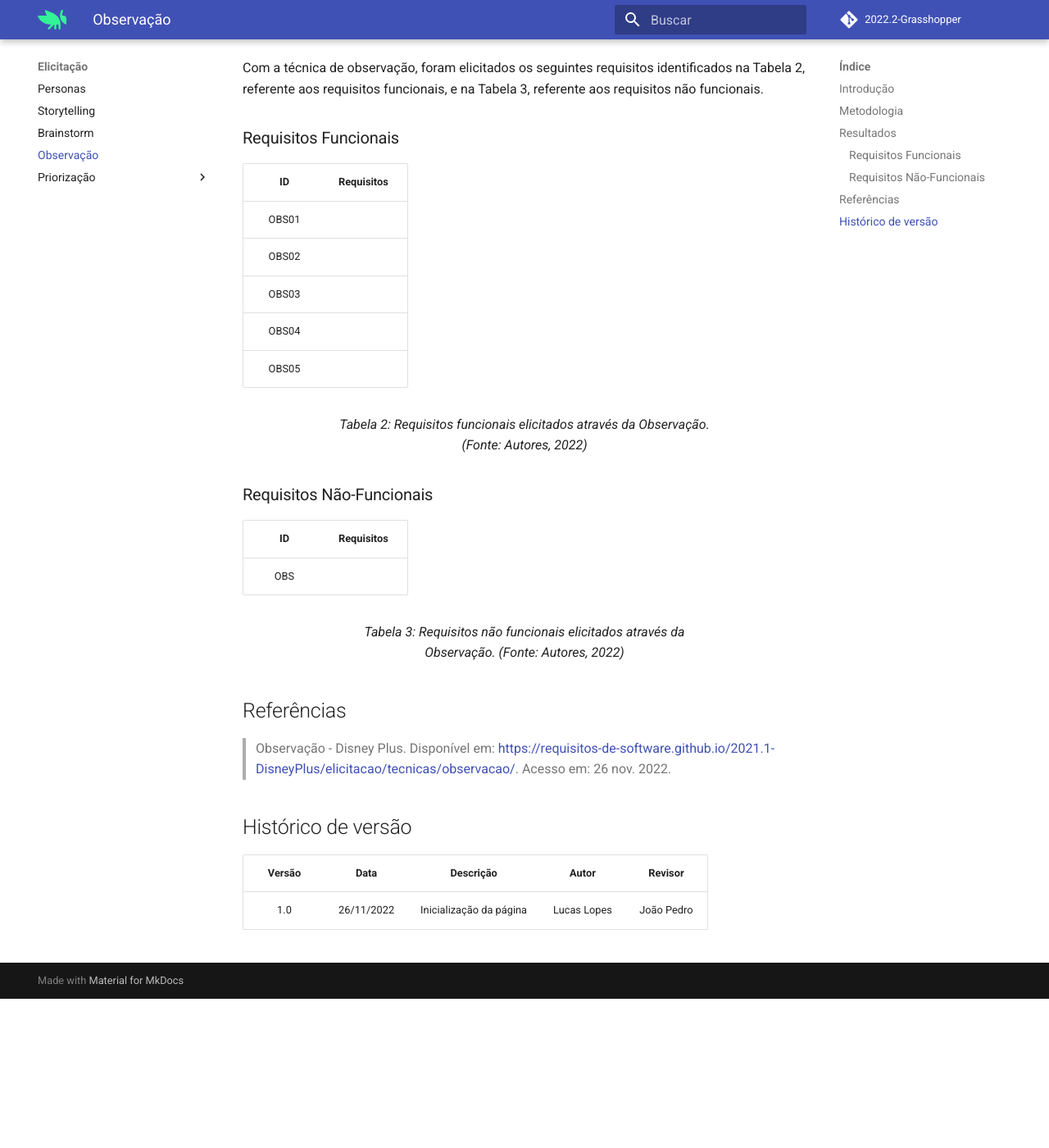
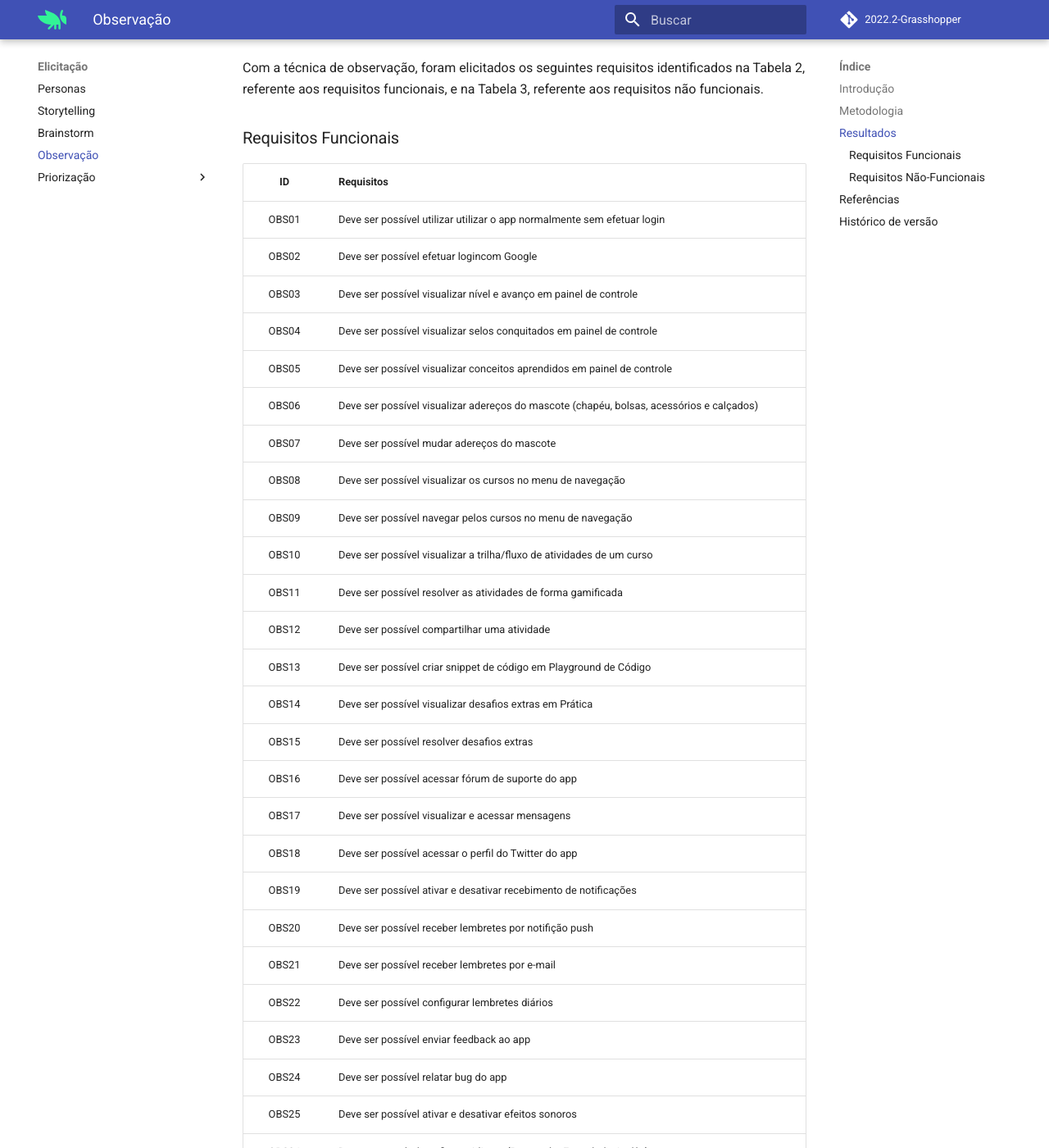
Before and after one commit to Requisitos-de-Software/2022.2-Grasshopper, an MkDocs documentation site: the page built from docs/elicitacao/observacao.md, in a window 1280 px wide and 1400 px high, scrolled down 709 px. Shown: the whole window at 82% size. Built offline with MkDocs 1.6.1 and Material for MkDocs 9.7.7, drawn with Linux system fonts in a browser that asks for light colours; comment, search, counter and statistics services are not loaded; before the commit the page ends 1927 px from its top, so only the background shows below that; some of the changed text lies outside the part shown.

Commit message:
Adição dos requisitos funcionais
Signed-off-by: luclopesr <luclopesr@gmail.com>

```diff
--- a/docs/elicitacao/observacao.md
+++ b/docs/elicitacao/observacao.md
@@ -18,11 +18,37 @@ Com a técnica de observação, foram elicitados os seguintes requisitos identif
 
 | ID | Requisitos |
 | :--: | ---- |
-| OBS01 |  |
-| OBS02 |  |
-| OBS03 |  |
-| OBS04 |  |
-| OBS05 |  |
+| OBS01 | Deve ser possível utilizar utilizar o app normalmente sem efetuar login |
+| OBS02 | Deve ser possível efetuar logincom Google |
+| OBS03 | Deve ser possível visualizar nível e avanço em painel de controle |
+| OBS04 | Deve ser possível visualizar selos conquitados em painel de controle |
+| OBS05 | Deve ser possível visualizar conceitos aprendidos em painel de controle |
+| OBS06 | Deve ser possível visualizar adereços do mascote (chapéu, bolsas, acessórios e calçados) |
+| OBS07 | Deve ser possível mudar adereços do mascote |
+| OBS08 | Deve ser possível visualizar os cursos no menu de navegação |
+| OBS09 | Deve ser possível navegar pelos cursos no menu de navegação |
+| OBS10 | Deve ser possível visualizar a trilha/fluxo de atividades de um curso |
+| OBS11 | Deve ser possível resolver as atividades de forma gamificada |
+| OBS12 | Deve ser possível compartilhar uma atividade |
+| OBS13 | Deve ser possível criar snippet de código em Playground de Código |
+| OBS14 | Deve ser possível visualizar desafios extras em Prática |
+| OBS15 | Deve ser possível resolver desafios extras |
+| OBS16 | Deve ser possível acessar fórum de suporte do app |
+| OBS17 | Deve ser possível visualizar e acessar mensagens |
+| OBS18 | Deve ser possível acessar o perfil do Twitter do app |
+| OBS19 | Deve ser possível ativar e desativar recebimento de notificações |
+| OBS20 | Deve ser possível receber lembretes por notifição push |
+| OBS21 | Deve ser possível receber lembretes por e-mail |
+| OBS22 | Deve ser possível configurar lembretes diários |
+| OBS23 | Deve ser possível enviar feedback ao app |
+| OBS24 | Deve ser possível relatar bug do app |
+| OBS25 | Deve ser possível ativar e desativar efeitos sonoros |
+| OBS26 | Deve ser possível configurar idioma (Português, Espanhol e Inglês) |
+| OBS27 | Deve ser possível recefinir progresso de atividades |
+| OBS28 | Deve ser possível sair da conta, caso esteja logada |
+| OBS29 | Deve ser possível excluir conta, caso esteja logada |
+| OBS30 | Deve ser possível visualizar conquistas (conceitos desbloqueados, teclas JavaScript usadas e sequência de programação do dia) |
+
 <figcaption align="center">Tabela 2: Requisitos funcionais elicitados através da Observação. (Fonte: Autores, 2022)</figcaption>
 
 
```
Also changed, not shown: other parts of docs/elicitacao/observacao.md (+1 -0 lines).
